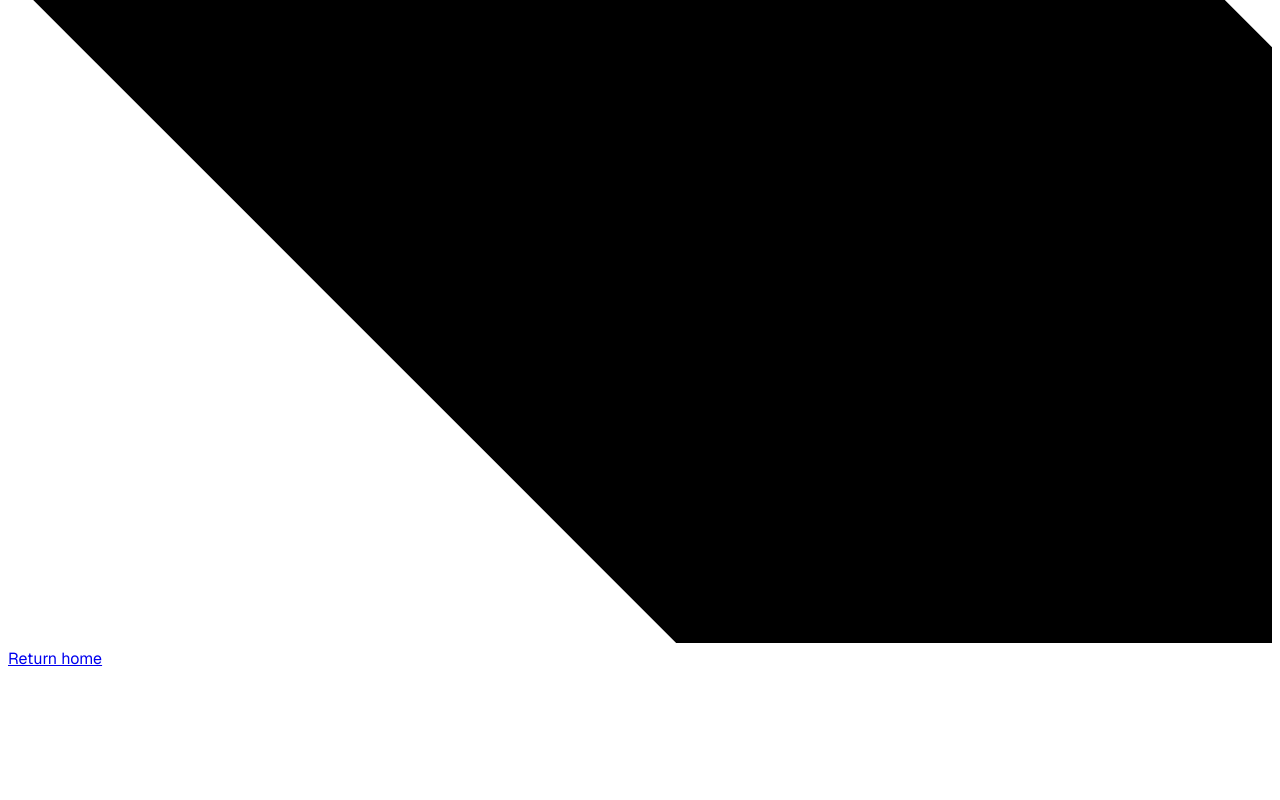
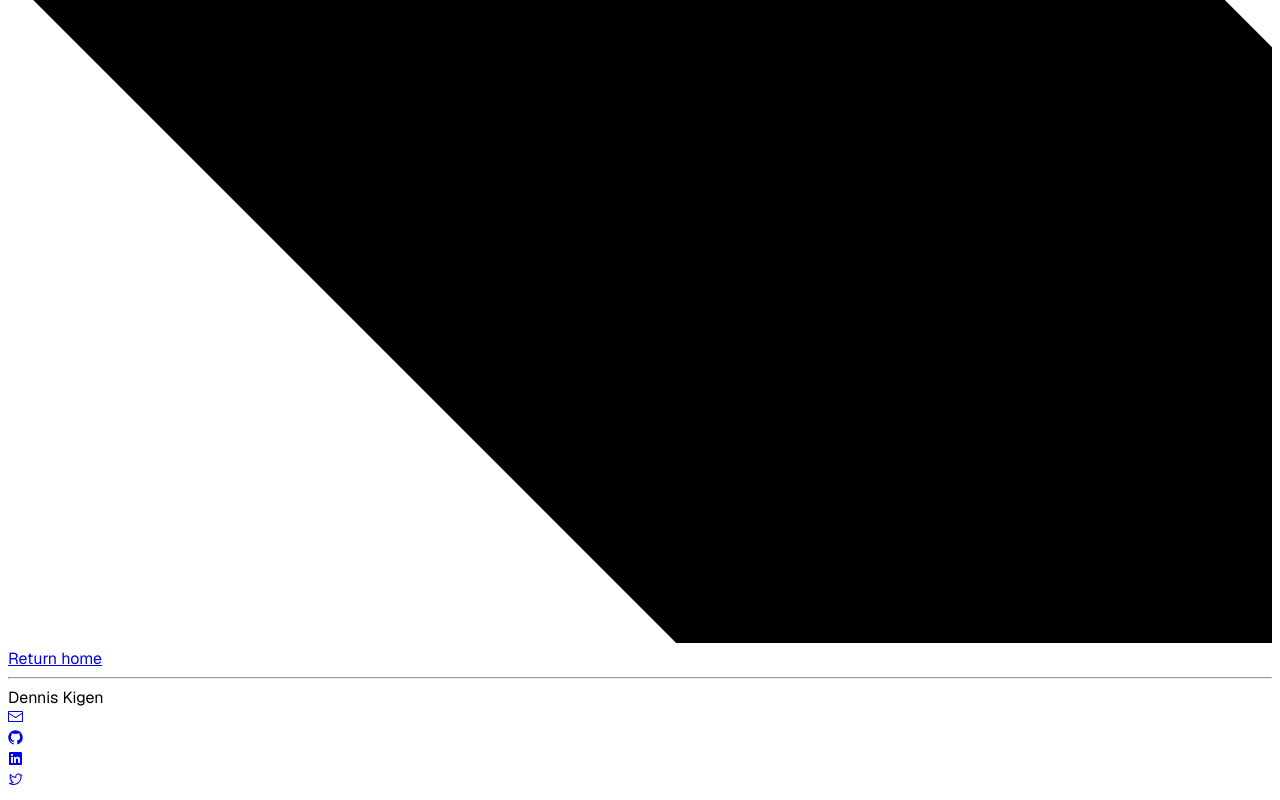
Before and after one commit to denniskigen/denniskigen.com, a Next.js app: page /blog in a window 1280 px wide. Shown: the part 1993-2793 px from the top of the page. Before the commit the page ends 2670 px from the top, so only its background shows below. Built offline with nearby package versions, Linux system fonts and the light colour scheme.

Commit message:
(feat) Add site footer

```diff
--- a/components/Container.js
+++ b/components/Container.js
@@ -1,5 +1,6 @@
 import Head from "next/head";
 import { useRouter } from "next/router";
+import Footer from "./Footer";
 import Navbar from "./Navbar";
 
 export default function Container(props) {
@@ -38,6 +39,7 @@ export default function Container(props) {
       <Navbar />
       <main className="flex flex-col justify-center max-w-3xl px-8 py-16 mx-auto leading-7 xl:py-20 text-slate-900 dark:text-slate-200">
         {children}
+        <Footer />
       </main>
     </div>
   );
--- /dev/null
+++ b/components/Footer.js
@@ -0,0 +1,36 @@
+import ExternalLink from "./ExternalLink";
+import { EnvelopeClosedIcon, GitHubLogoIcon, LinkedInLogoIcon, TwitterLogoIcon } from "@radix-ui/react-icons";
+
+export default function Footer() {
+  return (
+    <>
+      <div className="mt-24" />
+      <hr />
+      <footer class="flex justify-between my-6">
+        <span className="">Dennis Kigen</span>
+        <div className="flex items-center gap-4">
+          <ExternalLink href="mailto:kigen.work@gmail.com">
+            <div title="Email">
+              <EnvelopeClosedIcon />
+            </div>
+          </ExternalLink>
+          <ExternalLink href="https://github.com/denniskigen">
+            <div title="GitHub">
+              <GitHubLogoIcon />
+            </div>
+          </ExternalLink>
+          <ExternalLink href="https://linkedin.com/in/denniskigen">
+            <div title="LinkedIn">
+              <LinkedInLogoIcon />
+            </div>
+          </ExternalLink>
+          <ExternalLink href="https://x.com/dennisforthewin">
+            <div title="X (formerly known as Twitter">
+              <TwitterLogoIcon />
+            </div>
+          </ExternalLink>
+        </div>
+      </footer>
+    </>
+  );
+}
--- a/package.json
+++ b/package.json
@@ -8,6 +8,7 @@
     "start": "next start"
   },
   "dependencies": {
+    "@radix-ui/react-icons": "^1.3.0",
     "@tailwindcss/typography": "^0.5.10",
     "clsx": "^2.1.0",
     "esbuild": "^0.19.9",
```
Also changed, not shown: 1 other file (tests, documents, lock files or other folders).
